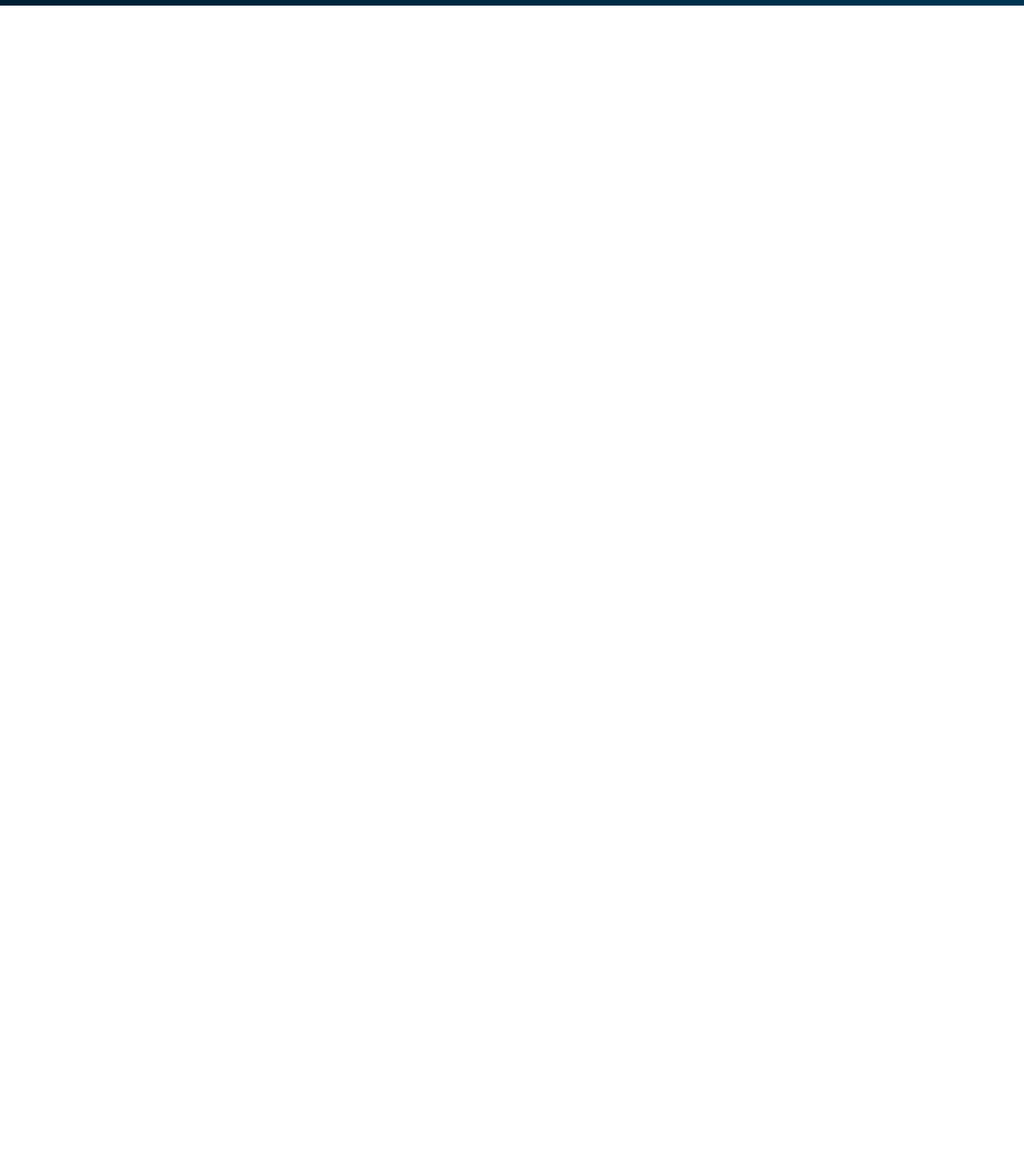
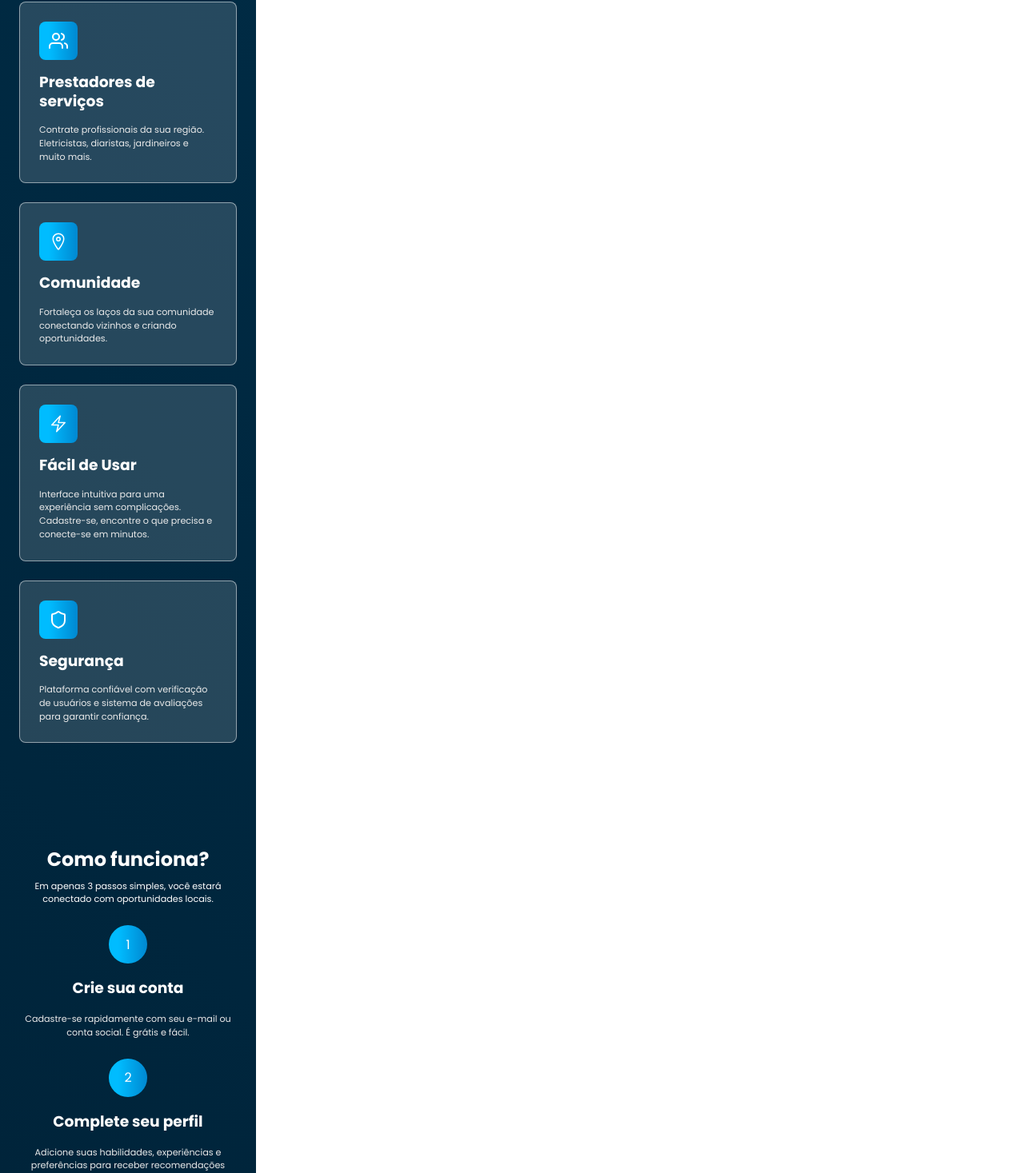
Before and after one commit to mickeiasdev/ConectaBairro, a React (Vite) app: page / in a window 1280 px wide. Shown: the part 1198-2665 px from the top of the page at 80% size. Before the commit the page ends 1205 px from the top, so only its background shows below. Built offline with nearby package versions, Linux system fonts and the light colour scheme.

Commit message:
feat: add new features to LandingPage, update styles, and enhance package dependencies

```diff
--- a/package.json
+++ b/package.json
@@ -12,7 +12,8 @@
   "dependencies": {
     "react": "^19.1.0",
     "react-dom": "^19.1.0",
-    "react-icons": "^5.5.0"
+    "react-icons": "^5.5.0",
+    "reactjs": "^1.0.0"
   },
   "devDependencies": {
     "@eslint/js": "^9.30.1",
@@ -23,6 +24,6 @@
     "eslint-plugin-react-hooks": "^5.2.0",
     "eslint-plugin-react-refresh": "^0.4.20",
     "globals": "^16.3.0",
-    "vite": "^7.0.4"
+    "vite": "^7.0.6"
   }
 }
--- a/src/global.css
+++ b/src/global.css
@@ -21,10 +21,15 @@
 
   --white: #ffffff;
 
+  --black: #000000;
+
+  --gray-200: #ebebeb;
   --gray-500: #d3d3d3;
+  --gray-300: #a9a9a9;
 
-  --primary-gradient: linear-gradient(45deg, var(--primary-color-950) 0%, var(--primary-color-800) 100%);
-  --secundary-gradient: linear-gradient(90deg, var(--primary-color-300) 25%, var(--primary-color-500) 100%);
-  --secundary-gradient-dark: linear-gradient(90deg, var(--primary-color-400) 25%, var(--primary-color-600) 100%);
+  --primary-gradient: linear-gradient(45deg, var(--primary-color-950) 0%, var(--primary-color-900) 100%);
+  --primary-gradient-light: linear-gradient(45deg, var(--primary-color-700) 0%, var(--primary-color-800) 100%);
+  --secundary-gradient: linear-gradient(90deg, var(--primary-color-400) 25%, var(--primary-color-600) 100%);
+  --secundary-gradient-light: linear-gradient(90deg, var(--primary-color-300) 25%, var(--primary-color-500) 100%);
 
 }
--- a/src/pages/LandingPage.jsx
+++ b/src/pages/LandingPage.jsx
@@ -1,5 +1,8 @@
-import { BiHome, BiRightArrowAlt } from "react-icons/bi";
-import { MdOutlineAttachMoney } from "react-icons/md";
+import { BiRightArrowAlt } from "react-icons/bi";
+import { IoLocationOutline, IoBriefcaseOutline } from "react-icons/io5";
+import { LuShield } from "react-icons/lu";
+import { HiOutlineBolt } from "react-icons/hi2";
+import { FiUsers, FiHome, FiDollarSign } from "react-icons/fi";
 
 import styles from "../styles/LandingPage.module.css";
 
@@ -8,8 +11,8 @@ export default function LandingPage() {
     <div className={styles.main}>
       <section className={styles.hero}>
         <div className={styles.logoHero}>
-          <BiHome />
-          <MdOutlineAttachMoney className={styles.MdOutlineAttachMoney} />
+          <FiHome />
+          <FiDollarSign className={styles.FiDollarSign} />
         </div>
         <h1 className={styles.heroTitle}>Conecta Bairro</h1>
         <p className={styles.heroSubtitle}>
@@ -49,18 +52,108 @@ export default function LandingPage() {
         </p>
         <div className={styles.featureList}>
           <div className={styles.featureItem}>
-            <h3>Conexão Local</h3>
-            <p>Encontre oportunidades de trabalho e serviços perto de você.</p>
+            <IoBriefcaseOutline className={styles.featureIcon} />
+            <h3>Vagas locais</h3>
+            <p>
+              Encontre oportunidades de trabalho e serviços perto de você. Desde
+              vendas até serviços especializados.
+            </p>
           </div>
           <div className={styles.featureItem}>
-            <h3>Fácil de Usar</h3>
-            <p>Interface intuitiva para uma experiência sem complicações.</p>
+            <FiUsers className={styles.featureIcon} />
+            <h3>Prestadores de serviços</h3>
+            <p>
+              Contrate profissionais da sua região. Eletricistas, diaristas,
+              jardineiros e muito mais.
+            </p>
           </div>
           <div className={styles.featureItem}>
+            <IoLocationOutline className={styles.featureIcon} />
+            <h3>Comunidade</h3>
+            <p>
+              Fortaleça os laços da sua comunidade conectando vizinhos e criando
+              oportunidades.
+            </p>
+          </div>
+          <div className={styles.featureItem}>
+            <HiOutlineBolt className={styles.featureIcon} />
+            <h3>Fácil de Usar</h3>
+            <p>
+              Interface intuitiva para uma experiência sem complicações.
+              Cadastre-se, encontre o que precisa e conecte-se em minutos.
+            </p>
+          </div>
+          <div className={styles.featureItem}>
+            <LuShield className={styles.featureIcon} />
             <h3>Segurança</h3>
-            <p>Verificação de usuários e avaliações para garantir confiança.</p>
+            <p>
+              Plataforma confiável com verificação de usuários e sistema de
+              avaliações para garantir confiança.
+            </p>
           </div>
         </div>
+      </section>
+      <section className={styles.tutorial}>
+        <h2 className={styles.tutorialTitle}>Como funciona?</h2>
+        <p className={styles.tutorialSubtitle}>
+          Em apenas 3 passos simples, você estará conectado com oportunidades
+          locais.
+        </p>
+        <div className={styles.tutorialSteps}>
+          <div className={styles.tutorialStep}>
+            <div className={styles.stepNumber}>1</div>
+            <h3>Crie sua conta</h3>
+            <p>
+              Cadastre-se rapidamente com seu e-mail ou conta social. É grátis e
+              fácil.
+            </p>
+          </div>
+          <div className={styles.tutorialStep}>
+            <div className={styles.stepNumber}>2</div>
+            <h3>Complete seu perfil</h3>
+            <p>
+              Adicione suas habilidades, experiências e preferências para
+              receber recomendações personalizadas.
+            </p>
+          </div>
+          <div className={styles.tutorialStep}>
+            <div className={styles.stepNumber}>3</div>
+            <h3>Comece a explorar</h3>
+            <p>
+              Navegue pelas vagas e serviços disponíveis na sua comunidade. Use
+              filtros para encontrar exatamente o que você precisa.
+            </p>
+          </div>
+        </div>
+      </section>
+      <section className={styles.feedbacks}>
+        <h2 className={styles.feedbacksTitle}>O que nossos usuários dizem</h2>
+        <p className={styles.feedbacksSubtitle}>
+          Veja como a Conecta Bairro está ajudando pessoas a encontrar
+          oportunidades locais.
+        </p>
+        <div className={styles.feedbackList}>
+          <div className={styles.feedbackItem}>
+            <p>"Encontrei meu trabalho dos sonhos aqui!"</p>
+            <span>- Maria S.</span>
+          </div>
+          <div className={styles.feedbackItem}>
+            <p>"Serviços de qualidade e profissionais confiáveis."</p>
+            <span>- João P.</span>
+          </div>
+          <div className={styles.feedbackItem}>
+            <p>"A comunidade é incrível, todos se ajudam!"</p>
+            <span>- Ana L.</span>
+          </div>
+        </div>
+      </section>
+      <section className={styles.cta}>
+        <h2 className={styles.ctaTitle}>Pronto para começar?</h2>
+        <p className={styles.ctaSubtitle}>
+          Junte-se a milhares de pessoas que já estão aproveitando as
+          oportunidades locais.
+        </p>
+        <button className={styles.ctaButton}>Criar Conta</button>
       </section>
     </div>
   );
--- a/src/styles/LandingPage.module.css
+++ b/src/styles/LandingPage.module.css
@@ -1,13 +1,12 @@
 .main {
-  width: 100%;
-  padding: 1rem;
+  width: 320px;
   background: var(--primary-gradient);
   color: var(--white);
 }
 /* hero ----------------------------------------------------- */
 .hero {
-  max-width: 320px;
   margin: 0 auto;
+  padding: 0 1.5rem;
   display: flex;
   flex-direction: column;
   align-items: center;
@@ -25,8 +24,9 @@
   position: relative;
 }
 
-.hero .MdOutlineAttachMoney {
+.hero .FiDollarSign {
   font-size: 1.25rem;
+  padding: 0.25rem;
   color: var(--primary-color-950);
   position: absolute;
   bottom: 80%;
@@ -45,14 +45,13 @@
 .heroSubtitle {
   font-size: 0.7rem;
   text-align: center;
-  margin-bottom: 1.5rem;
   max-width: 100%;
   line-height: 1.5;
 }
 .buttons {
   display: flex;
   flex-direction: column;
-  gap: .75rem;
+  gap: 0.75rem;
   margin-bottom: 1.5rem;
   width: 100%;
 }
@@ -78,7 +77,6 @@
 .start:hover {
   scale: 1.025;
   border-color: rgba(255, 255, 255, 0.5);
-  background: var(--secundary-gradient-dark);
 }
 .more {
   background: rgba(255, 255, 255, 0.15);
@@ -98,7 +96,7 @@
   align-items: center;
 }
 .statsItem strong {
-  letter-spacing: .1rem;
+  letter-spacing: 0.1rem;
 }
 .statsItem p {
   font-size: 0.55rem;
@@ -106,34 +104,187 @@
 }
 /* features ------------------------------------------------ */
 .features {
-  max-width: 320px;
+  min-height: 100vh;
+  padding: 0 1.5rem;
   margin: 0 auto;
   display: flex;
   flex-direction: column;
   align-items: center;
+  justify-content: center;
 }
 .featuresTitle {
-  font-size: 1.5rem;
   text-align: center;
   margin-bottom: 0.5rem;
+  line-height: 1.25;
 }
 .featuresSubtitle {
   font-size: 0.7rem;
   text-align: center;
   margin-bottom: 1.5rem;
   max-width: 100%;
+  line-height: 1.5;
 }
-.featuresList {
+.featureList {
   display: flex;
   flex-direction: column;
   gap: 1.5rem;
   width: 100%;
+  margin-bottom: 2rem;
 }
-.featuresItem {
+.featureItem {
+  display: flex;
+  flex-direction: column;
+  align-items: flex-start;
+  gap: 1rem;
+  padding: 1.5rem;
+  border-radius: 0.5rem;
+  background: rgba(255, 255, 255, 0.15);
+  border: 1px solid rgba(255, 255, 255, 0.5);
+}
+.featureItem:hover {
+  background: rgba(255, 255, 255, 0.25);
+}
+.featureIcon {
+  font-size: 3rem;
+  padding: 0.75rem;
+  background: var(--secundary-gradient);
+  border-radius: 0.5rem;
+}
+.featureItem h3 {
+  line-height: 1.25;
+}
+.featureItem p {
+  font-size: 0.7rem;
+  line-height: 1.5;
+  color: var(--gray-200);
+}
+/* tutorial -------------------------------------------------- */
+.tutorial {
+  min-height: 100vh;
+  padding: 0 1.5rem;
+  margin: 0 auto;
+  display: flex;
+  flex-direction: column;
+  justify-content: center;
+  align-items: center;
+}
+.tutorialTitle {
+  text-align: center;
+  margin-bottom: 0.5rem;
+  margin-top: 2rem;
+}
+.tutorialSubtitle {
+  font-size: 0.7rem;
+  text-align: center;
+  margin-bottom: 1.5rem;
+  max-width: 100%;
+  line-height: 1.5;
+}
+.tutorialSteps {
+  display: flex;
+  flex-direction: column;
+  gap: 1.5rem;
+  width: 100%;
+  margin-bottom: 2rem;
+  text-align: center;
+}
+.tutorialStep {
+  display: flex;
+  flex-direction: column;
+  align-items: center;
+  gap: 1rem;
+}
+.stepNumber {
+  width: 3rem;
+  height: 3rem;
   display: flex;
   align-items: center;
+  justify-content: center;
+  background: var(--secundary-gradient);
+  border-radius: 100%;
+}
+.tutorialStep p {
+  font-size: 0.7rem;
+  line-height: 1.5;
+  max-width: 20rem;
+  color: var(--gray-200);
+}
+/* feedbacks --------------------------------------------------- */
+.feedbacks {
+  min-height: 100vh;
+  padding: 0 1.5rem;
+  margin: 0 auto;
+  display: flex;
+  flex-direction: column;
+  justify-content: center;
+  align-items: center;
+}
+.feedbacksTitle {
+  text-align: center;
+  margin-bottom: 0.5rem;
+  margin-top: 2rem;
+}
+.feedbacksSubtitle {
+  font-size: 0.7rem;
+  text-align: center;
+  margin-bottom: 1.5rem;
+  max-width: 100%;
+  line-height: 1.5;
+}
+.feedbacksList {
+  display: flex;
+  flex-direction: column;
+  gap: 1.5rem;
+  width: 100%;
+  margin-bottom: 2rem;
+}
+.feedbacksItem {
+  display: flex;
+  flex-direction: column;
+  align-items: flex-start;
   gap: 1rem;
-  padding: 0.5rem;
+  padding: 1.5rem;
   border-radius: 0.5rem;
-  background: rgba(255, 255, 255, 0.1);
+  background: rgba(255, 255, 255, 0.15);
+  border: 1px solid rgba(255, 255, 255, 0.5);
 }
+/* cta --------------------------------------------------------- */
+.cta {
+  padding: 2rem 1.5rem;
+  margin: 0 auto;
+  display: flex;
+  flex-direction: column;
+  justify-content: center;
+  align-items: center;
+}
+.ctaTitle {
+  text-align: center;
+  margin-bottom: 0.5rem;
+  margin-top: 2rem;
+}
+.ctaSubtitle {
+  font-size: 0.7rem;
+  text-align: center;
+  margin-bottom: 1.5rem;
+  max-width: 100%;
+  line-height: 1.5;
+}
+.ctaButton {
+  color: var(--white);
+  background: var(--secundary-gradient);
+  padding: 0.5rem 1rem;
+  border-radius: 0.5rem;
+  text-decoration: none;
+  display: flex;
+  align-items: center;
+  justify-content: center;
+  border: none;
+  font-size: 0.7rem;
+  cursor: pointer;
+  border: 1px solid transparent;
+  transition: all 0.1s ease-in-out;
+}
+.ctaButton:hover {
+  scale: 1.025;
+  border-color: rgba(255, 255, 255, 0.5);
+}
```
Also changed, not shown: 1 other file (tests, documents, lock files or other folders).
